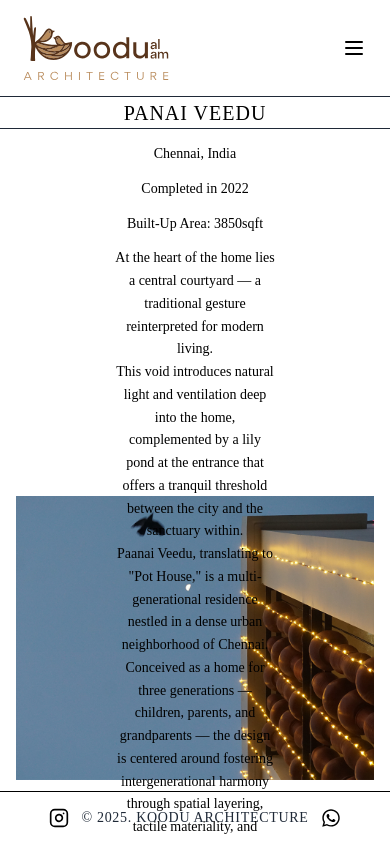
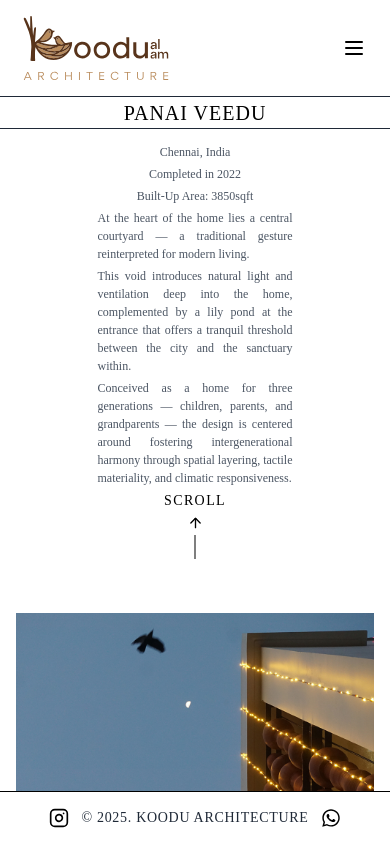
Before and after one commit to dharani101021/ClientProjectfinal, a React (Vite) app: page /project01 in a window 390 px wide. Built offline with nearby package versions, Linux system fonts and the light colour scheme; a web font is replaced by a local one.

Commit message:
mission respected

```diff
--- a/src/projects/Project01.jsx
+++ b/src/projects/Project01.jsx
@@ -294,47 +294,40 @@ const Project01 = ({ isVisible = true }) => {
               </div>
             )}
 
-            {/* Mobile Layout */}
+            {/* Mobile Layout - Only Scroll Indicator */}
             {isMobile && (
-              <>
-                <div className="max-w-xs px-4 mb-6">
-                  <p className="text-sm text-black leading-relaxed font-light text-center">
+
+              <div className="flex flex-col items-center gap-1 sm:gap-2 ">
+              <p className="text-gray-600 leading-relaxed text-xs text-justify" style={{ lineHeight: '1.5' }}>
                       Chennai, India
               </p>
-                  <p className="text-sm text-black leading-relaxed font-light mt-3 text-center">
+              <p className="text-gray-600 leading-relaxed text-xs text-justify" style={{ lineHeight: '1.5' }}>
                       Completed in 2022
               </p>
-                  <p className="text-sm text-black leading-relaxed font-light mt-3 text-center">
+              <p className="text-gray-600 leading-relaxed text-xs text-justify" style={{ lineHeight: '1.5' }}>
                       Built-Up Area: 3850sqft
               </p>
-                  <p className="text-sm text-black leading-relaxed font-light mt-3 text-center">
-                    At the heart of the home lies a central courtyard — a traditional gesture reinterpreted for modern living.
+              <p className="text-gray-600 leading-relaxed text-xs text-justify" style={{ lineHeight: '1.5' }}>
+                      At the heart of the home lies a central courtyard — a traditional gesture reinterpreted for
+                    modern living.
               </p>
-                   <p className="text-sm text-black leading-relaxed font-light text-center">
+              <p className="text-gray-600 leading-relaxed text-xs text-justify" style={{ lineHeight: '1.5' }}>
                       This void introduces natural light and ventilation deep into the home,
                     complemented by a lily pond at the entrance that offers a tranquil threshold between the
                     city and the sanctuary within.
               </p>
-                   <p className="text-sm text-black leading-relaxed font-light text-center">
-                    Paanai Veedu, translating to "Pot House," is a multi-generational residence nestled in a
-                    dense urban neighborhood of Chennai.
-                  </p>
-                   <p className="text-sm text-black leading-relaxed font-light text-center">
+              <p className="text-gray-600 leading-relaxed text-xs text-justify" style={{ lineHeight: '1.5' }}>
                       Conceived as a home for three generations —
                     children, parents, and grandparents — the design is centered around fostering
                     intergenerational harmony through spatial layering, tactile materiality, and climatic
                     responsiveness.
               </p>
-                </div>
-
-                <div className="flex flex-col items-center gap-1 sm:gap-2 ">
                 <span className="font-medium tracking-[0.1em] sm:tracking-[0.15em] text-sm sm:text-base ">
                   SCROLL
                 </span>
                 <ArrowUp className="text-black w-4 h-4 sm:w-5 sm:h-5" />
                 <div className="bg-black w-px h-6 sm:h-8"></div>
               </div>
-              </>
             )}
           </div>
 
@@ -384,7 +377,7 @@ const Project01 = ({ isVisible = true }) => {
                     ${item.index === centerIndex ? 'z-10' : 'z-0'}
                     ${isMobile ? '' : 'mt-[5vh]'}
                     ${isMobile && item.projectIndex === projects.length - 1 ? 'mb-[50px]' : ''}
-                    ${isMobile && item.projectIndex === 0 ? 'mt-12' : ''}
+                    ${isMobile && item.projectIndex === 0 ? 'mt-[165px]' : ''}
                   `}
                   style={!isMobile ? {
                     marginLeft: index === 0 && item.type === 'image'
```
Lines whose indentation alone changed are shown as unchanged.
